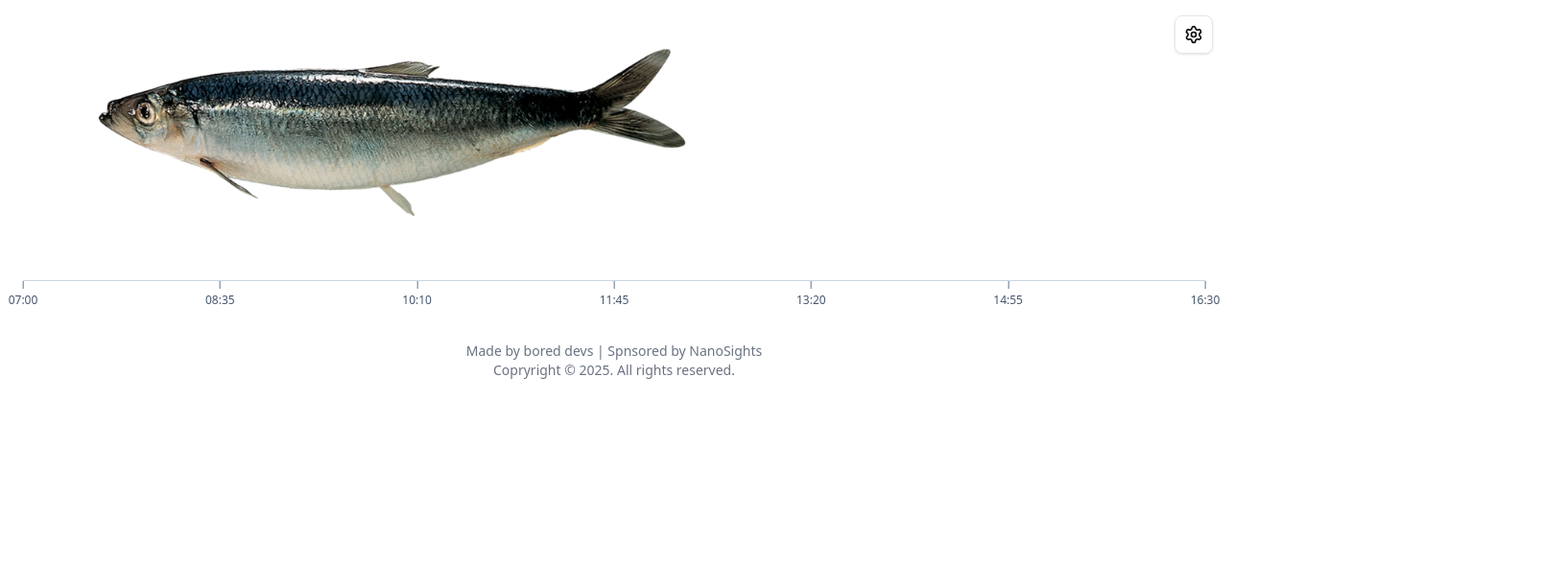
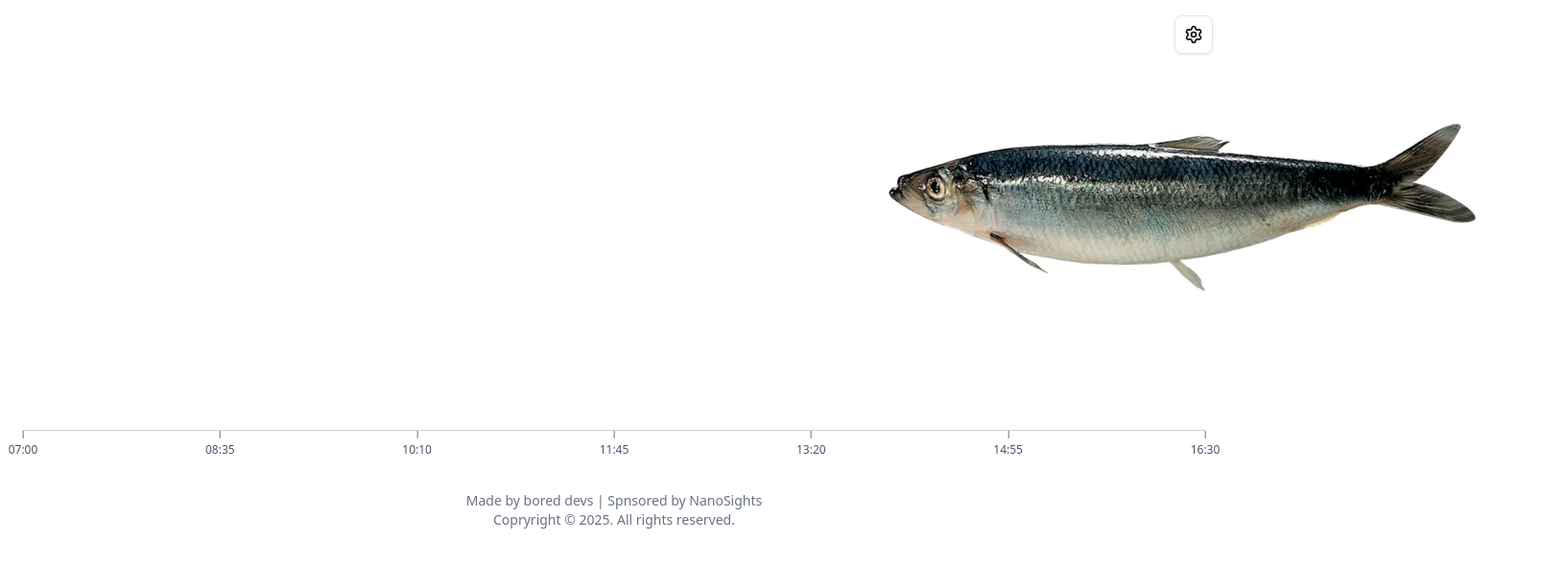
Before and after one commit to paulpietzko/fish, a Next.js app: page /en in a window 1280 px wide. Shown: the top 590 px of the page at 96% size, 1632 px wide, since content can reach past the window. Built offline with nearby package versions, Linux system fonts and the light colour scheme; no server answers.

Commit message:
feat: ensure fish operates correct

```diff
--- a/app/[locale]/globals.css
+++ b/app/[locale]/globals.css
@@ -124,3 +124,48 @@
     cursor: pointer;
   }
 }
+
+/* Add these to your existing globals.css */
+
+@keyframes wobble {
+  0% {
+    transform: rotate(0deg);
+  }
+  15% {
+    transform: rotate(-15deg);
+  }
+  30% {
+    transform: rotate(10deg);
+  }
+  45% {
+    transform: rotate(-10deg);
+  }
+  60% {
+    transform: rotate(5deg);
+  }
+  75% {
+    transform: rotate(-5deg);
+  }
+  100% {
+    transform: rotate(0deg);
+  }
+}
+
+@keyframes fade-in {
+  0% {
+    opacity: 0;
+    transform: translateY(-10px);
+  }
+  100% {
+    opacity: 1;
+    transform: translateY(0);
+  }
+}
+
+.animate-wobble {
+  animation: wobble 0.5s ease-in-out;
+}
+
+.animate-fade-in {
+  animation: fade-in 0.3s ease-out;
+}
--- a/app/[locale]/page.tsx
+++ b/app/[locale]/page.tsx
@@ -1,6 +1,5 @@
 "use client";
 
-import { useEffect } from "react";
 import Fish from "@/components/fish/fish";
 import SettingsDialog from "@/components/settings/settings-dialog";
 import TimeGrid from "@/components/time-grid";
--- a/components/fish/fish.tsx
+++ b/components/fish/fish.tsx
@@ -3,6 +3,20 @@
 import { useEffect, useState } from "react";
 import Image from "next/image";
 import type { MovingMode } from "@/components/settings/settings-movingmode";
+import { useTranslations } from "next-intl";
+
+const CLICK_MESSAGES = [
+  "no not yet",
+  "we can't",
+  "another few...",
+  "i also can't wait",
+  "should we",
+  "patience...",
+  "almost there",
+  "not quite",
+  "hold on",
+  "soon!",
+];
 
 export default function Fish({
   selectedFish = 1,
@@ -17,6 +31,10 @@ export default function Fish({
 }) {
   const imgSrc = `/images/fish/${selectedFish}.png`;
   const [progress, setProgress] = useState(0);
+  const [isWobbling, setIsWobbling] = useState(false);
+  const [clickMessage, setClickMessage] = useState("");
+  const [showCompletionMessage, setShowCompletionMessage] = useState(false);
+  const t = useTranslations("Fish");
 
   // Convert time string to minutes
   const timeToMinutes = (t: string) => {
@@ -35,6 +53,13 @@ export default function Fish({
       let prog = (currentMinutes - startMinutes) / (endMinutes - startMinutes);
       prog = Math.max(0, Math.min(1, prog));
       setProgress(prog);
+
+      // Show completion message when finished
+      if (prog >= 1 && !showCompletionMessage) {
+        setShowCompletionMessage(true);
+      } else if (prog < 1 && showCompletionMessage) {
+        setShowCompletionMessage(false);
+      }
     };
 
     // Update immediately
@@ -43,31 +68,111 @@ export default function Fish({
     const interval = setInterval(updateProgress, 1000);
 
     return () => clearInterval(interval);
-  }, [startTime, endTime]);
+  }, [startTime, endTime, showCompletionMessage]);
 
-  const style =
-    movingMode === "move"
-      ? {
-          // Move mode: Fish moves from left (-100%) to right (0%)
-          transform: `translateX(${progress * 100 - 100}%)`,
-          transition: "transform 1s linear",
-        }
-      : {
-          // Uncover mode: Fish stays in place, revealed from left to right
-          clipPath: `inset(0 ${100 - progress * 100}% 0 0)`,
-          transition: "clip-path 1s linear",
+  const handleFishClick = () => {
+    // Don't show message if already complete
+    if (progress >= 1) return;
+
+    // Trigger wobble animation
+    setIsWobbling(true);
+    setTimeout(() => setIsWobbling(false), 500);
+
+    // Show random message
+    const randomMessage =
+      CLICK_MESSAGES[Math.floor(Math.random() * CLICK_MESSAGES.length)];
+    setClickMessage(randomMessage);
+
+    // Hide message after 2 seconds
+    setTimeout(() => setClickMessage(""), 2000);
   };
 
+  if (movingMode === "move") {
+    // Move mode: Fish moves from left edge to right edge
     return (
-    <div className="overflow-hidden w-full flex justify-start">
+      <div className="relative w-full">
+        <div className="relative w-full h-96 flex items-center overflow-visible">
+          <div
+            className="absolute flex items-center justify-center cursor-pointer"
+            style={{
+              left: `${progress * 100}%`,
+              transform: "translateX(-50%)",
+              transition: "left 1s linear",
+              width: "800px",
+              height: "800px",
+            }}
+            onClick={handleFishClick}
+          >
             <Image
               src={imgSrc}
               alt={`Fish ${selectedFish}`}
               width={800}
               height={800}
-        className="object-contain"
-        style={style}
+              className={`object-contain ${isWobbling ? "animate-wobble" : ""}`}
+              style={{ width: "800px", height: "800px" }}
             />
+          </div>
+        </div>
+
+        {/* Click Message */}
+        {clickMessage && (
+          <div className="absolute top-1/2 left-1/2 transform -translate-x-1/2 -translate-y-1/2 bg-black/80 text-white px-4 py-2 rounded-lg animate-fade-in z-10">
+            {clickMessage}
+          </div>
+        )}
+
+        {/* Completion Message */}
+        {showCompletionMessage && (
+          <div className="mt-4 text-center">
+            <p className="text-2xl font-bold text-green-600 dark:text-green-400 animate-bounce">
+              🎉 {t("completed")} 🎉
+            </p>
+          </div>
+        )}
       </div>
     );
   }
+
+  // Uncover mode: Fish stays centered, revealed from left to right
+  return (
+    <div className="relative w-full">
+      <div className="relative w-full h-96 flex items-center justify-center overflow-hidden">
+        <div
+          className="cursor-pointer"
+          onClick={handleFishClick}
+          style={{ width: "800px", height: "800px" }}
+        >
+          <Image
+            src={imgSrc}
+            alt={`Fish ${selectedFish}`}
+            width={800}
+            height={800}
+            className={`object-contain ${isWobbling ? "animate-wobble" : ""}`}
+            style={{
+              width: "800px",
+              height: "800px",
+              clipPath: `inset(0 ${100 - progress * 100}% 0 0)`,
+              transition: "clip-path 1s linear",
+            }}
+          />
+        </div>
+      </div>
+
+      {/* Click Message */}
+      {clickMessage && (
+        <div className="absolute top-1/2 left-1/2 transform -translate-x-1/2 -translate-y-1/2 bg-black/80 text-white px-4 py-2 rounded-lg animate-fade-in z-10">
+          {clickMessage}
+        </div>
+      )}
+
+      {/* Completion Message */}
+      {showCompletionMessage && (
+        <div className="mt-4 text-center">
+          <p className="text-2xl font-bold text-green-600 dark:text-green-400 animate-bounce">
+            🎉 {t("completed")} 🎉
+          </p>
+        </div>
+      )}
+    </div>
+  );
+}
--- a/messages/de.json
+++ b/messages/de.json
@@ -31,5 +31,11 @@
       "title": "Zeitstrahl",
       "show": "Zeitstrahl anzeigen"
     }
+  },
+  "Fish": {
+    "completed": "Zeit ist um! Gut gemacht!"
+  },
+  "Footer": {
+    "text": "TODO"
   }
 }
--- a/messages/en.json
+++ b/messages/en.json
@@ -31,5 +31,11 @@
       "title": "Time Grid",
       "show": "Show time grid"
     }
+  },
+  "Fish": {
+    "completed": "Time's up! Great job!"
+  },
+  "Footer": {
+    "text": "TODO"
   }
 }
```
Lines whose indentation alone changed are shown as unchanged.
